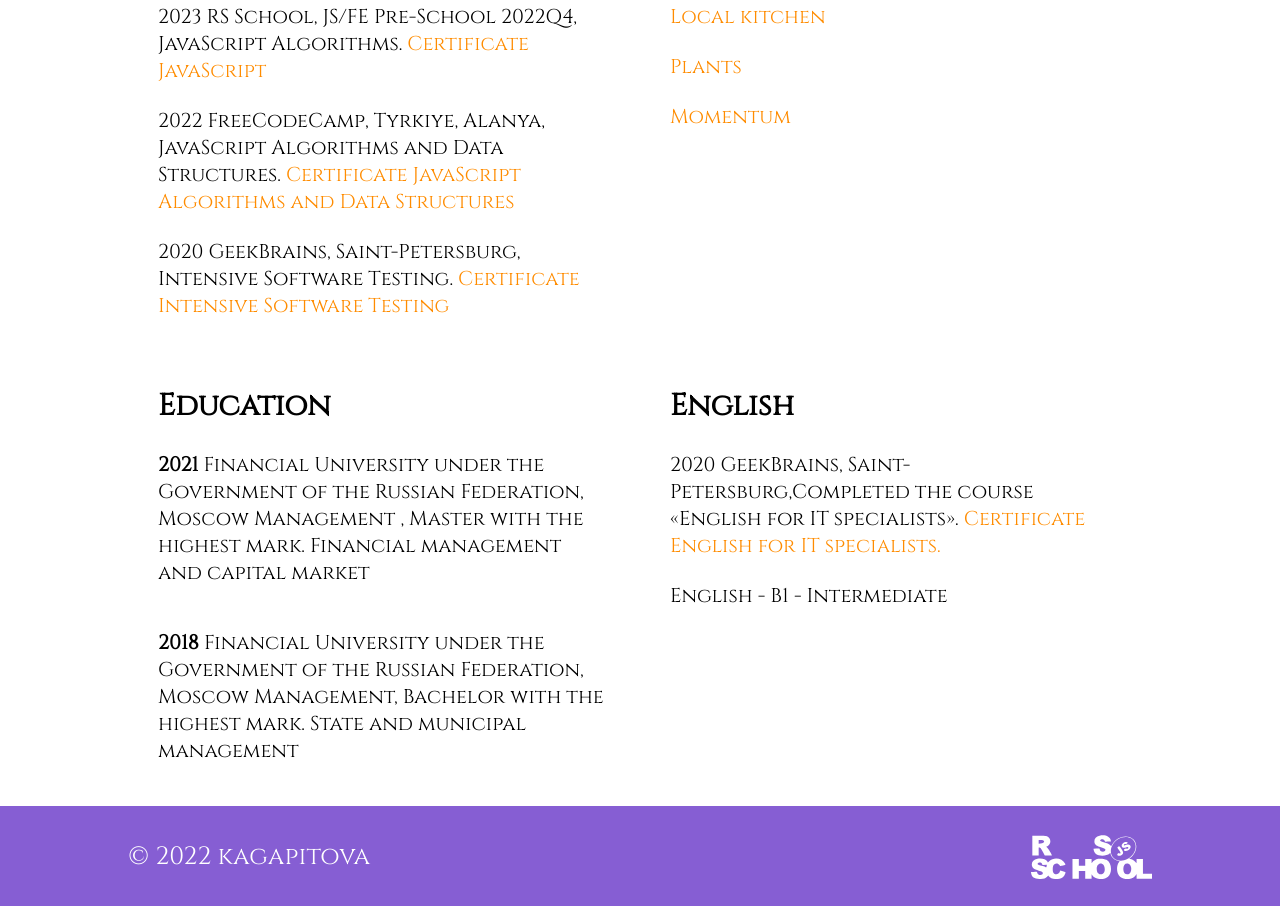
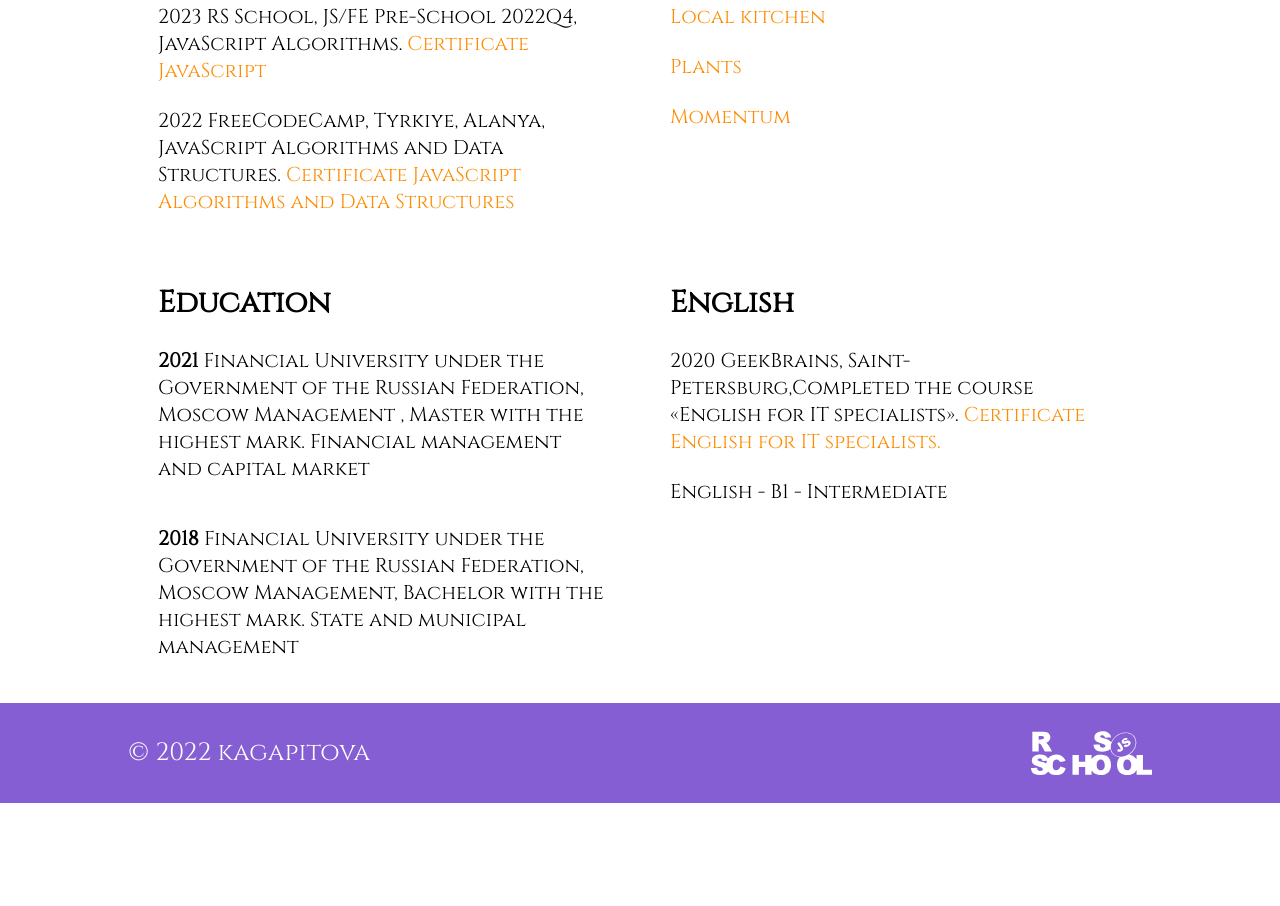
Before and after one commit to kagapitova/rsschool-cv, a plain HTML site: page index.html in a window 1280 px wide. Shown: the part 1219-2125 px from the top of the page. After the commit the page ends 2022 px from the top, so only its background shows below. Drawn offline with Linux system fonts and the light colour scheme.

Commit message:
fix: problem with comits

```diff
--- a/index.html
+++ b/index.html
@@ -96,12 +96,6 @@
                        href="https://www.freecodecamp.org/certification/fccb5bfd402-5fb1-43f6-809e-c229ec0ba566/javascript-algorithms-and-data-structures"
                        target="_blank">Certificate JavaScript Algorithms and Data Structures</a>
                 </li>
-                <li class="pad">
-                    2020
-                    GeekBrains, Saint-Petersburg, Intensive Software Testing.
-                    <a class="link" href="https://gb.ru/certificates/812510?bdb7d3532bee9b163daef059d2e57ec1"
-                       target="_blank">Certificate Intensive Software Testing</a>
-                </li>
             </ul>
         </section>
         <section class="section" id="progects">
```
